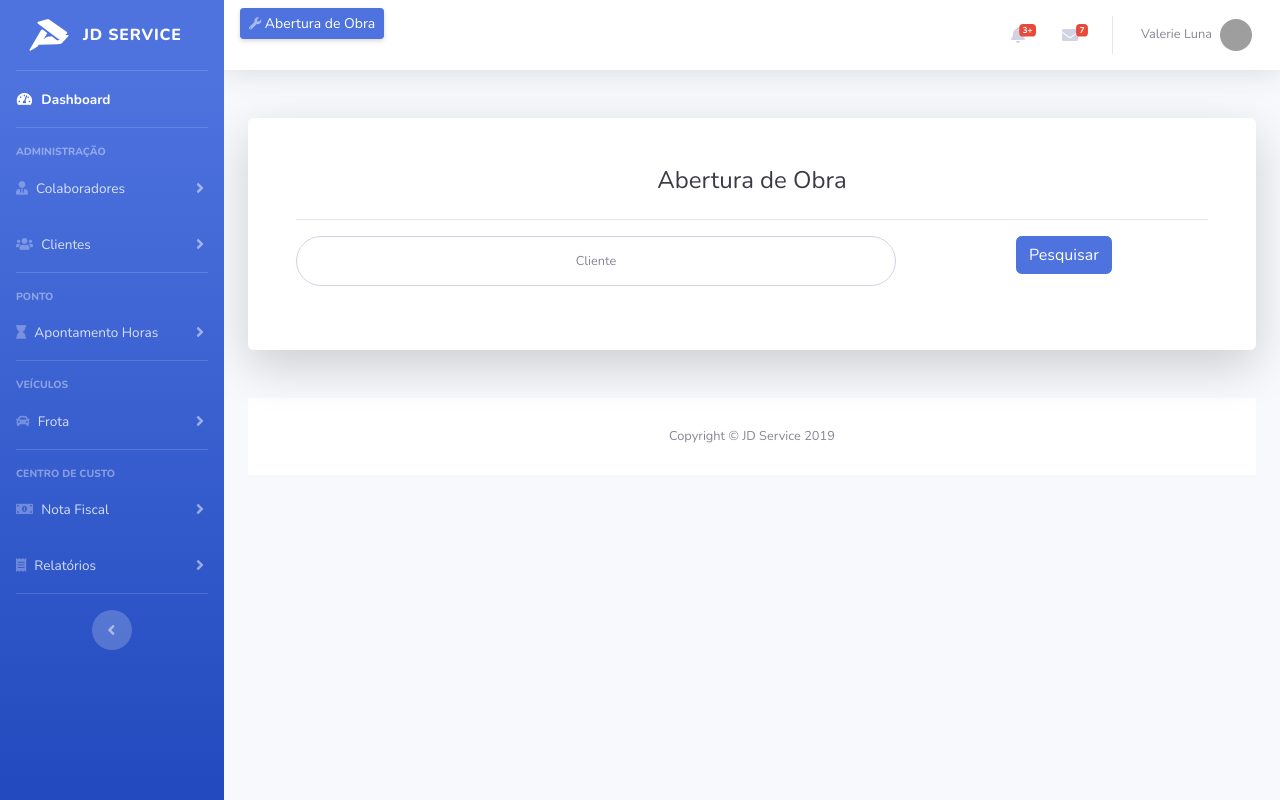
After one commit to elciorodrigo/base, a Django app: page /open-construction in a window 1280 px wide. The commit adds this page. Run offline with Django 3.2, Linux system fonts and the light colour scheme; some libraries are stand-ins or nearby versions; grey boxes are pictures that could not be loaded.

Commit message:
add open contructions

```diff
--- a/app/templates/app/base.html
+++ b/app/templates/app/base.html
@@ -35,7 +35,7 @@
       <!-- Sidebar - Brand -->
       <a class="sidebar-brand d-flex align-items-center justify-content-center" href="../">
         <div class="sidebar-brand-icon rotate-n-15">
-
+          <i class="fab fa-accusoft"></i>
         </div>
         <div class="sidebar-brand-text mx-3">Jd Service <sup></sup></div>
       </a>
@@ -84,8 +84,8 @@
         <div id="customers" class="collapse" aria-labelledby="headingTwo" data-parent="#accordionSidebar">
           <div class="bg-white py-2 collapse-inner rounded">
             <h6 class="collapse-header">Gestão de Clientes</h6>
-            <a class="collapse-item" href="employee">Cadastrar</a>
-            <a class="collapse-item" href="employee-list">Listar</a>
+            <a class="collapse-item" href="customer">Cadastrar</a>
+            <a class="collapse-item" href="customer-list">Listar</a>
           </div>
         </div>
       </li>
@@ -248,7 +248,7 @@
     <!-- End of Sidebar -->
 
     <!-- Content Wrapper -->
-    <!-- <div id="content-wrapper" class="d-flex flex-column"> -->
+    <div id="content-wrapper" class="d-flex flex-column">
 
       <!-- Main Content -->
       <div id="content">
@@ -264,7 +264,7 @@
 
               <div class="d-sm-flex align-items-center justify-content-between mb-4">
                 <h1 class="h3 mb-0 text-gray-800"></h1>
-                <a href="#" class="d-none d-sm-inline-block btn btn-sm btn-primary shadow-sm"><i
+                <a href="open-construction" class="d-none d-sm-inline-block btn btn-sm btn-primary shadow-sm"><i
                     class="fas fa-wrench fa-sm text-white-50"></i> Abertura de Obra</a>
               </div>
 
@@ -452,6 +452,7 @@
           </ul>
 
         </nav>
+
         <!-- End of Topbar -->
         {% block content %}
 
--- a/app/templates/app/employee-list.html
+++ b/app/templates/app/employee-list.html
@@ -501,7 +501,7 @@
         </div>
         <!-- /.container-fluid -->
 
-      </div>
+
 
 
 
--- /dev/null
+++ b/app/templates/app/open-construction.html
@@ -0,0 +1,38 @@
+{% extends 'app/base.html' %}
+{% block content %}
+{% load static %}
+<div class="container-fluid">
+
+    <div class="card o-hidden border-0 shadow-lg my-5">
+        <div class="card-body p-0">
+            <!-- Nested Row within Card Body -->
+            <div class="row">
+
+                <div class="col-lg-12">
+                    <div class="p-5">
+                        <div class="text-center">
+                            <h1 class="h4 text-gray-900 mb-4">Abertura de Obra</h1>
+                            <hr>
+                            <form class="user">
+                                <div class="form-group row">
+                                  <div class="col-sm-8 mb-3 mb-sm-0">
+                                    <input type="text" class="form-control form-control-user text-center" id="exampleFirstName" placeholder="Cliente">
+                                  </div>
+                                  <div class="col-sm-4 mb-3 mb-sm-0">
+                                    <button class="btn btn-primary" type="button">
+                                        Pesquisar
+                                     </button>
+                                  </div>
+
+
+
+                        </div>
+                    </div>
+                </div>
+            </div>
+        </div>
+    </div>
+</div>
+
+
+{% endblock %}
--- a/app/urls.py
+++ b/app/urls.py
@@ -8,4 +8,6 @@ urlpatterns = [
     path('employee-list', views.employeeList, name='employeeList'),
     path('customer', views.customer, name='employee'),
     path('customer-list', views.customerList, name='employeeList'),
+    path('open-construction', views.openContruction, name='employeeList'),
+
 ]
--- a/app/views.py
+++ b/app/views.py
@@ -16,3 +16,6 @@ def customer(request):
 
 def customerList(request):
     return render(request, 'app/customer-list.html', {})
+
+def openContruction(request):
+    return render(request, 'app/open-construction.html', {})
```
